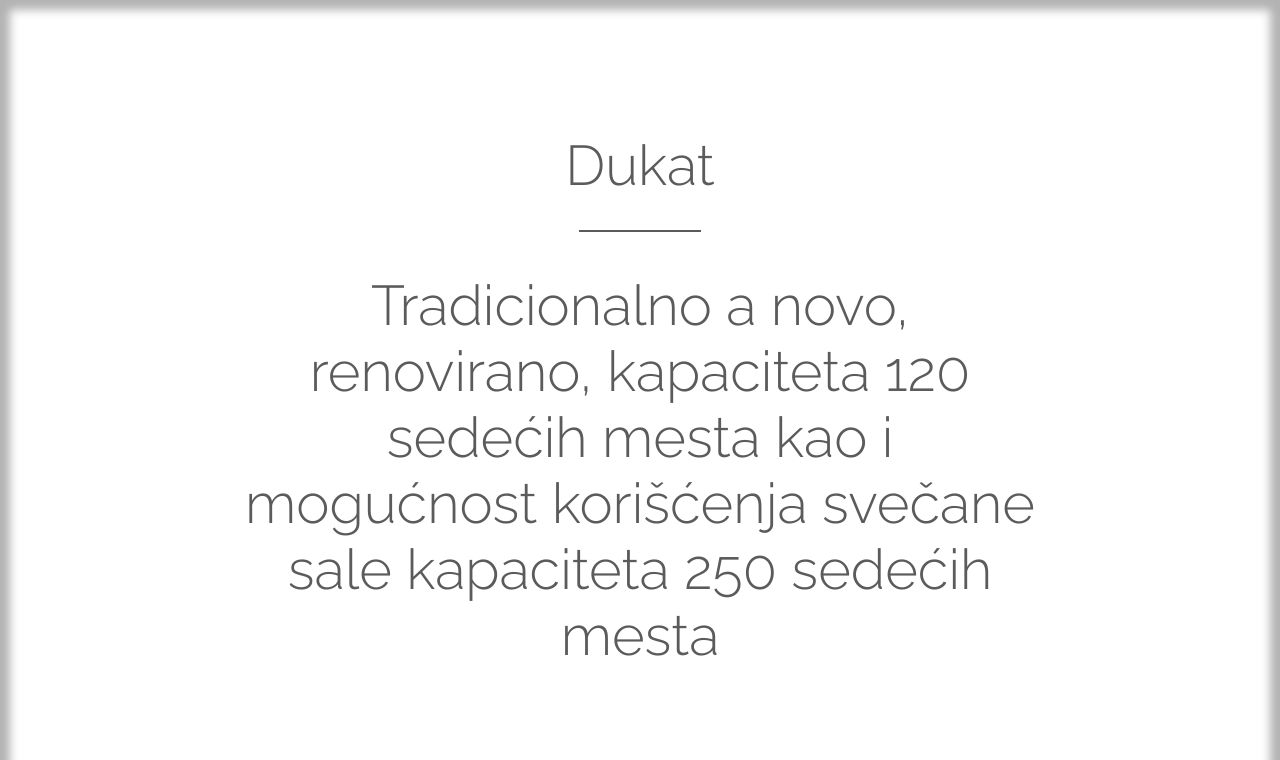
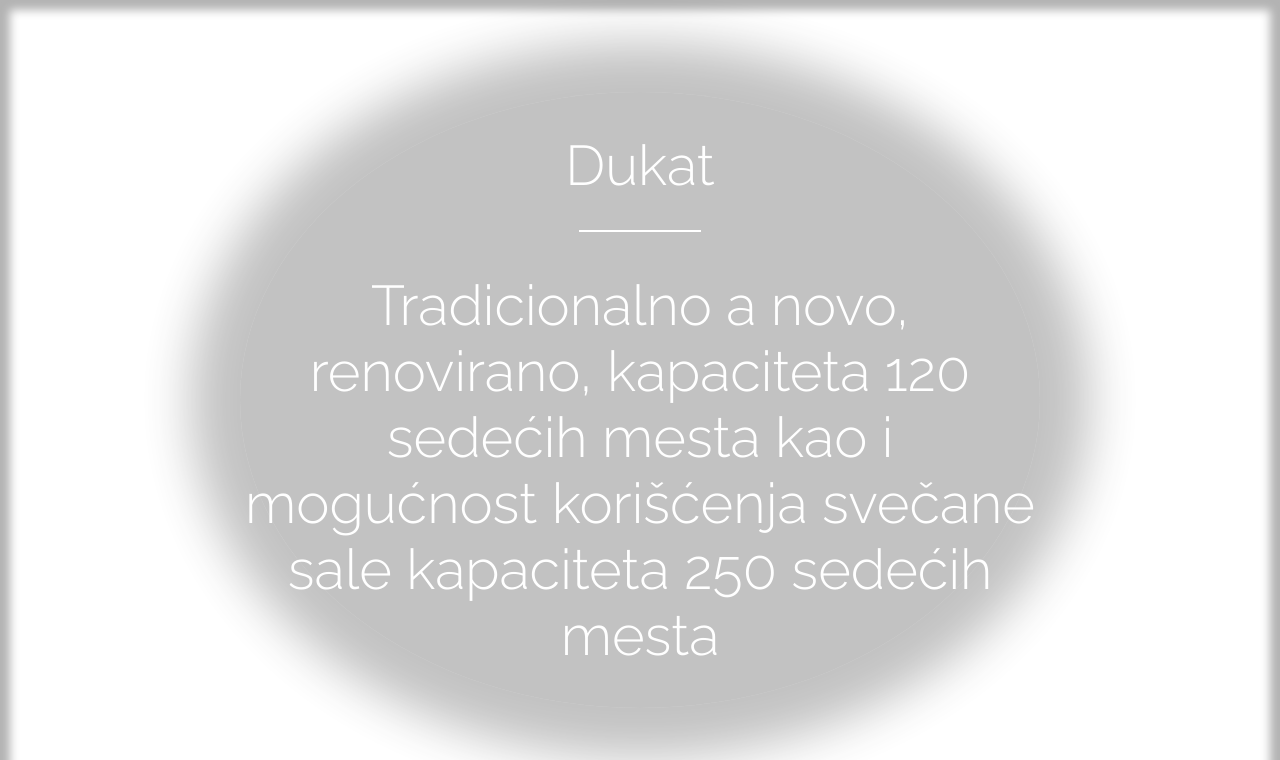
Before and after one commit to kisfilip/dukat, a plain HTML site: page index.html in a window 1280 px wide. Shown: the part 1600-2360 px from the top of the page. Drawn offline with Linux system fonts and the light colour scheme.

```diff
--- a/styles.css
+++ b/styles.css
@@ -289,9 +289,12 @@
 }
 
 .whiteBg {
-	background-color: #fff;
+	background-color: rgba(0,0,0,0.3);
 	opacity: 0.8;
   padding: 0;
+	color: #fff;
+	box-shadow: 0 0 50px 50px rgba(0, 0, 0, 0.3);
+	border-radius: 50%;
 }
 
 .lineUnder:after {
@@ -300,6 +303,10 @@
 	content: "";
 	display: block;
 	border: 1px solid #333;
+}
+
+.whiteBg .lineUnder:after {
+	border: 1px solid #fff;
 }
 
 .sectionKontakt p:last-child {
```
